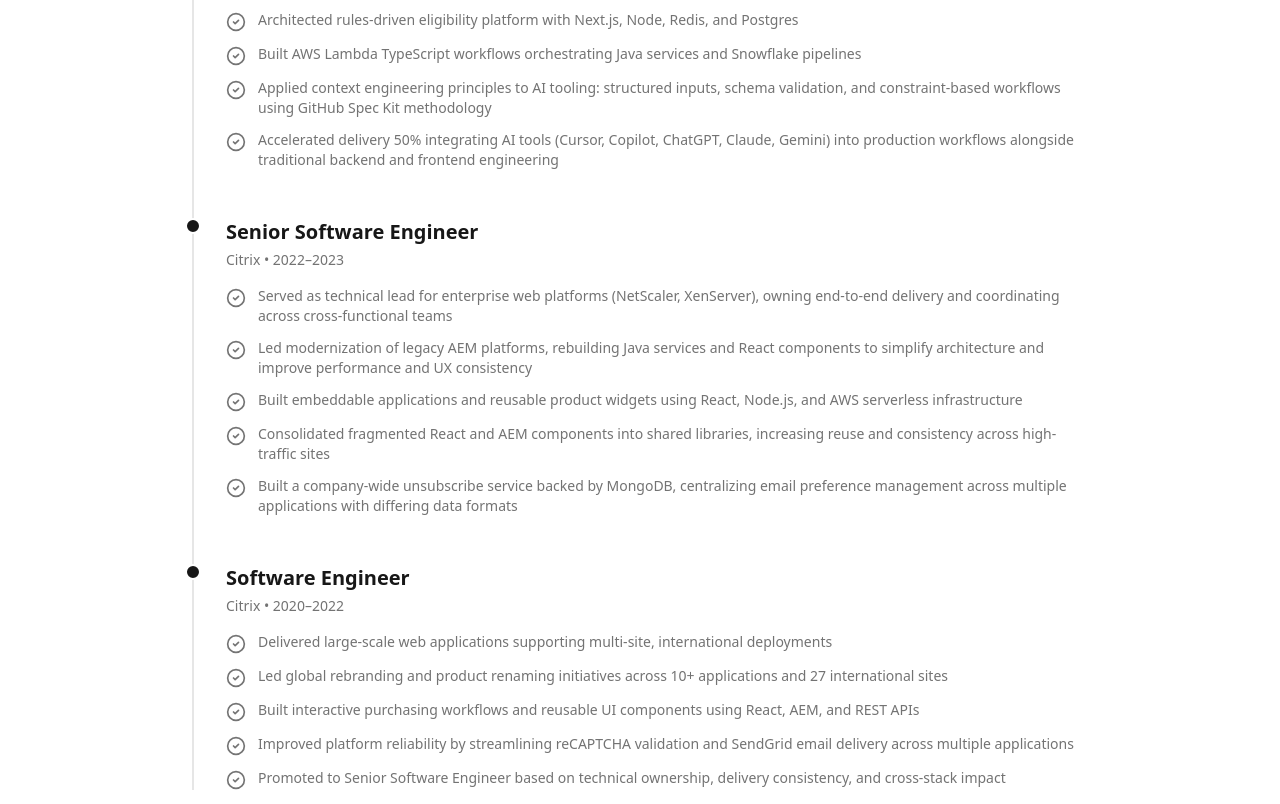
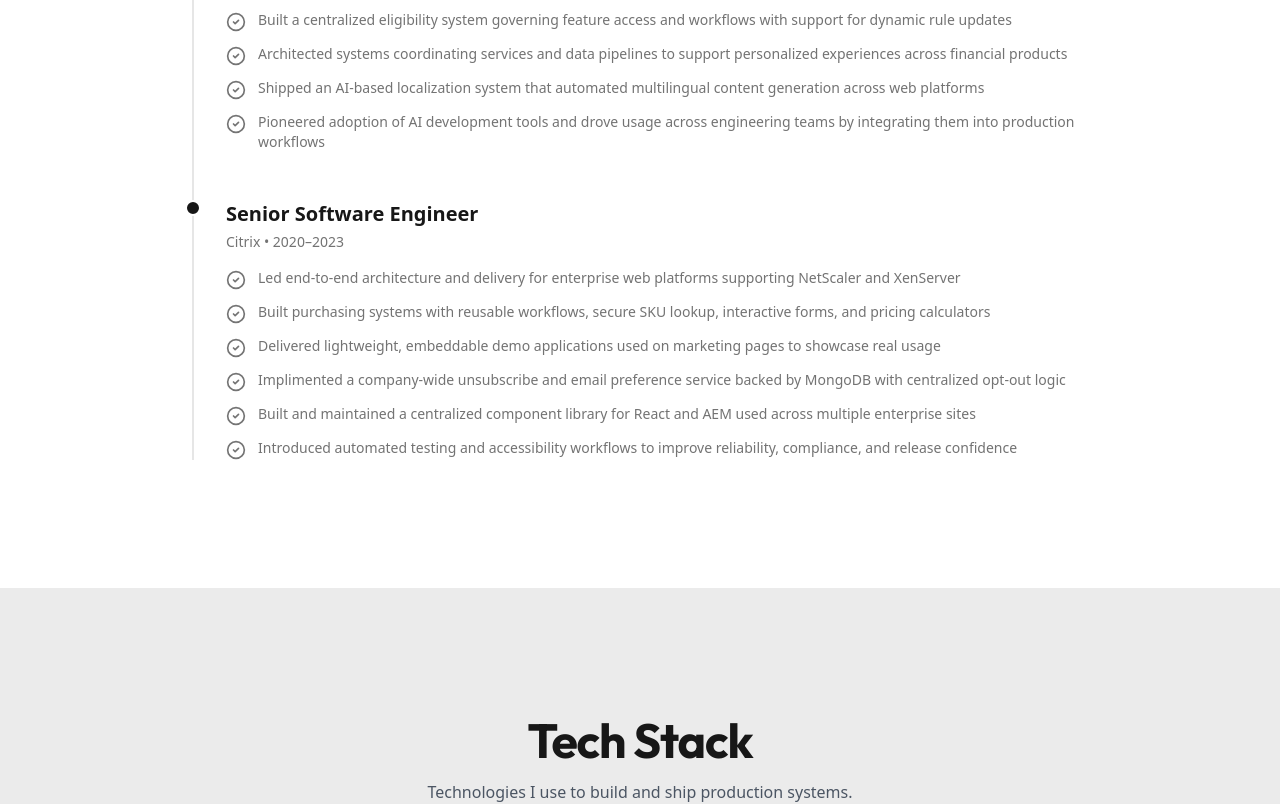
Before and after one commit to TylerOlli/TylerOlli.dev, a Next.js app: page / in a window 1280 px wide. Shown: the part 5771-6575 px from the top of the page. Built offline with nearby package versions, Linux system fonts and the light colour scheme.

Commit message:
Content updates for Experience section

```diff
--- a/app/page.tsx
+++ b/app/page.tsx
@@ -614,23 +614,23 @@
                 <ul className="mt-4 space-y-3 text-sm text-muted-foreground">
                   <li className="flex gap-3">
                     <CheckCircle2 className="h-5 w-5 text-foreground/60 mt-0.5 flex-shrink-0" />
-                    <span>Led team of 5 engineers to deliver account registration portal serving 100,000+ users</span>
+                    <span>Delivered an account registration system with integrated authentication, unifying onboarding workflows across applications</span>
                   </li>
                   <li className="flex gap-3">
                     <CheckCircle2 className="h-5 w-5 text-foreground/60 mt-0.5 flex-shrink-0" />
-                    <span>Architected rules-driven eligibility platform with Next.js, Node, Redis, and Postgres</span>
+                    <span>Built a centralized eligibility system governing feature access and workflows with support for dynamic rule updates</span>
                   </li>
                   <li className="flex gap-3">
                     <CheckCircle2 className="h-5 w-5 text-foreground/60 mt-0.5 flex-shrink-0" />
-                    <span>Built AWS Lambda TypeScript workflows orchestrating Java services and Snowflake pipelines</span>
+                    <span>Architected systems coordinating services and data pipelines to support personalized experiences across financial products</span>
                   </li>
                   <li className="flex gap-3">
                     <CheckCircle2 className="h-5 w-5 text-foreground/60 mt-0.5 flex-shrink-0" />
-                    <span>Applied context engineering principles to AI tooling: structured inputs, schema validation, and constraint-based workflows using GitHub Spec Kit methodology</span>
+                    <span>Shipped an AI-based localization system that automated multilingual content generation across web platforms</span>
                   </li>
                   <li className="flex gap-3">
                     <CheckCircle2 className="h-5 w-5 text-foreground/60 mt-0.5 flex-shrink-0" />
-                    <span>Accelerated delivery 50% integrating AI tools (Cursor, Copilot, ChatGPT, Claude, Gemini) into production workflows alongside traditional backend and frontend engineering</span>
+                    <span>Pioneered adoption of AI development tools and drove usage across engineering teams by integrating them into production workflows</span>
                   </li>
                 </ul>
                 </motion.div>
@@ -646,65 +646,32 @@
                   <div className="absolute -left-[41px] top-0 w-4 h-4 rounded-full bg-foreground border-2 border-background" />
                 <div className="mb-4">
                   <h3 className="text-xl font-bold mb-1">Senior Software Engineer</h3>
-                  <p className="text-sm text-muted-foreground font-medium">Citrix • 2022–2023</p>
+                  <p className="text-sm text-muted-foreground font-medium">Citrix • 2020–2023</p>
                 </div>
                 <ul className="mt-4 space-y-3 text-sm text-muted-foreground">
                   <li className="flex gap-3">
                     <CheckCircle2 className="h-5 w-5 text-foreground/60 mt-0.5 flex-shrink-0" />
-                    <span>Served as technical lead for enterprise web platforms (NetScaler, XenServer), owning end-to-end delivery and coordinating across cross-functional teams</span>
+                    <span>Led end-to-end architecture and delivery for enterprise web platforms supporting NetScaler and XenServer</span>
                   </li>
                   <li className="flex gap-3">
                     <CheckCircle2 className="h-5 w-5 text-foreground/60 mt-0.5 flex-shrink-0" />
-                    <span>Led modernization of legacy AEM platforms, rebuilding Java services and React components to simplify architecture and improve performance and UX consistency</span>
+                    <span>Built purchasing systems with reusable workflows, secure SKU lookup, interactive forms, and pricing calculators</span>
                   </li>
                   <li className="flex gap-3">
                     <CheckCircle2 className="h-5 w-5 text-foreground/60 mt-0.5 flex-shrink-0" />
-                    <span>Built embeddable applications and reusable product widgets using React, Node.js, and AWS serverless infrastructure</span>
+                    <span>Delivered lightweight, embeddable demo applications used on marketing pages to showcase real usage</span>
                   </li>
                   <li className="flex gap-3">
                     <CheckCircle2 className="h-5 w-5 text-foreground/60 mt-0.5 flex-shrink-0" />
-                    <span>Consolidated fragmented React and AEM components into shared libraries, increasing reuse and consistency across high-traffic sites</span>
+                    <span>Implimented a company-wide unsubscribe and email preference service backed by MongoDB with centralized opt-out logic</span>
                   </li>
                   <li className="flex gap-3">
                     <CheckCircle2 className="h-5 w-5 text-foreground/60 mt-0.5 flex-shrink-0" />
-                    <span>Built a company-wide unsubscribe service backed by MongoDB, centralizing email preference management across multiple applications with differing data formats</span>
-                  </li>
-                </ul>
-                </motion.div>
-
-                {/* Citrix - Software Engineer */}
-                <motion.div
-                  initial={{ opacity: 0, x: -20 }}
-                  whileInView={{ opacity: 1, x: 0 }}
-                  viewport={{ once: true }}
-                  transition={{ duration: 0.5, delay: 0.2 }}
-                  className="relative"
-                >
-                  <div className="absolute -left-[41px] top-0 w-4 h-4 rounded-full bg-foreground border-2 border-background" />
-                <div className="mb-4">
-                  <h3 className="text-xl font-bold mb-1">Software Engineer</h3>
-                  <p className="text-sm text-muted-foreground font-medium">Citrix • 2020–2022</p>
-                </div>
-                <ul className="mt-4 space-y-3 text-sm text-muted-foreground">
-                  <li className="flex gap-3">
-                    <CheckCircle2 className="h-5 w-5 text-foreground/60 mt-0.5 flex-shrink-0" />
-                    <span>Delivered large-scale web applications supporting multi-site, international deployments</span>
+                    <span>Built and maintained a centralized component library for React and AEM used across multiple enterprise sites</span>
                   </li>
                   <li className="flex gap-3">
                     <CheckCircle2 className="h-5 w-5 text-foreground/60 mt-0.5 flex-shrink-0" />
-                    <span>Led global rebranding and product renaming initiatives across 10+ applications and 27 international sites</span>
-                  </li>
-                  <li className="flex gap-3">
-                    <CheckCircle2 className="h-5 w-5 text-foreground/60 mt-0.5 flex-shrink-0" />
-                    <span>Built interactive purchasing workflows and reusable UI components using React, AEM, and REST APIs</span>
-                  </li>
-                  <li className="flex gap-3">
-                    <CheckCircle2 className="h-5 w-5 text-foreground/60 mt-0.5 flex-shrink-0" />
-                    <span>Improved platform reliability by streamlining reCAPTCHA validation and SendGrid email delivery across multiple applications</span>
-                  </li>
-                  <li className="flex gap-3">
-                    <CheckCircle2 className="h-5 w-5 text-foreground/60 mt-0.5 flex-shrink-0" />
-                    <span>Promoted to Senior Software Engineer based on technical ownership, delivery consistency, and cross-stack impact</span>
+                    <span>Introduced automated testing and accessibility workflows to improve reliability, compliance, and release confidence</span>
                   </li>
                 </ul>
                 </motion.div>
```
